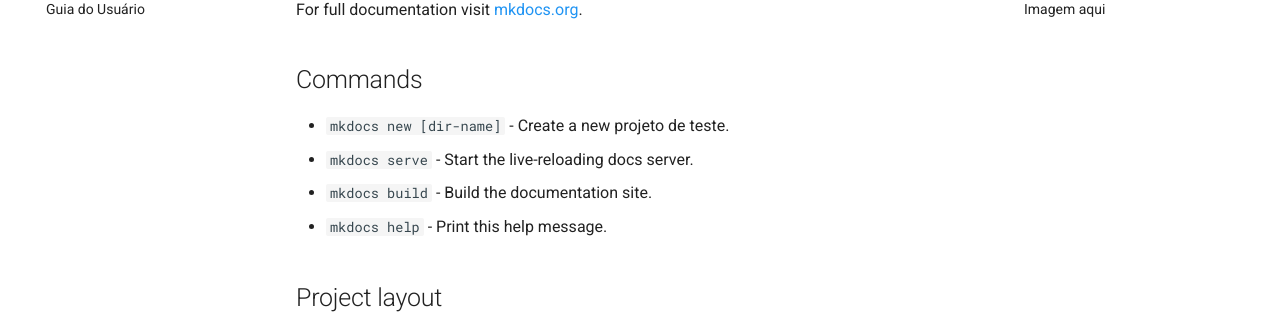
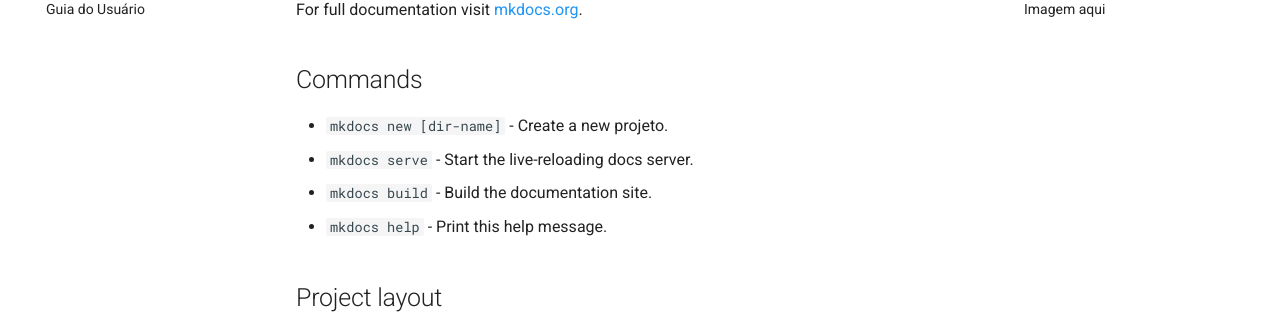
Before and after one commit to emerdesenv/teste-mkdocs, an MkDocs documentation site: the page built from docs/index.md, in a window 1280 px wide. Shown: the part 183-497 px from the top of the page. Built offline with MkDocs 1.6.1 and Material for MkDocs 9.7.7, drawn with Linux system fonts in a browser that asks for light colours.

Commit message:
refactor: Ajustes de teste

```diff
--- a/docs/index.md
+++ b/docs/index.md
@@ -4,7 +4,7 @@
 
 ## Commands
 
-* `mkdocs new [dir-name]` - Create a new projeto de teste.
+* `mkdocs new [dir-name]` - Create a new projeto.
 * `mkdocs serve` - Start the live-reloading docs server.
 * `mkdocs build` - Build the documentation site.
 * `mkdocs help` - Print this help message.
```
